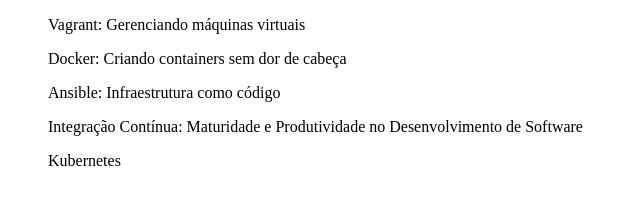
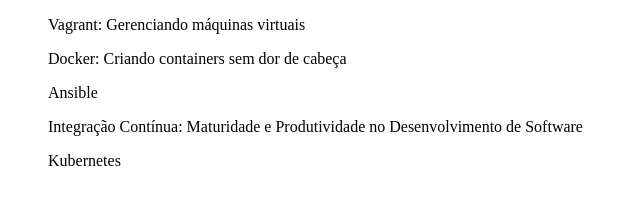
Before and after one commit to felipemarti/alura-git, a plain HTML site: page index.html in a window 1280 px wide. Shown: the whole page, without its empty margins (0-640 px from the left). Drawn offline with Linux system fonts and the light colour scheme.

Commit message:
Revert "Mudando nome do curso de Ansible"
This reverts commit 275a3e1b4a0651abcfc3c88de858897b63c8963c.

```diff
--- a/index.html
+++ b/index.html
@@ -9,7 +9,7 @@
 <body>
     <ul>Vagrant: Gerenciando máquinas virtuais</ul>
     <ul>Docker: Criando containers sem dor de cabeça</ul>
-    <ul>Ansible: Infraestrutura como código</ul>
+    <ul>Ansible</ul>
     <ul>Integração Contínua: Maturidade e Produtividade no Desenvolvimento de Software</ul>
     <ul>Kubernetes</ul>
 </body>
```
